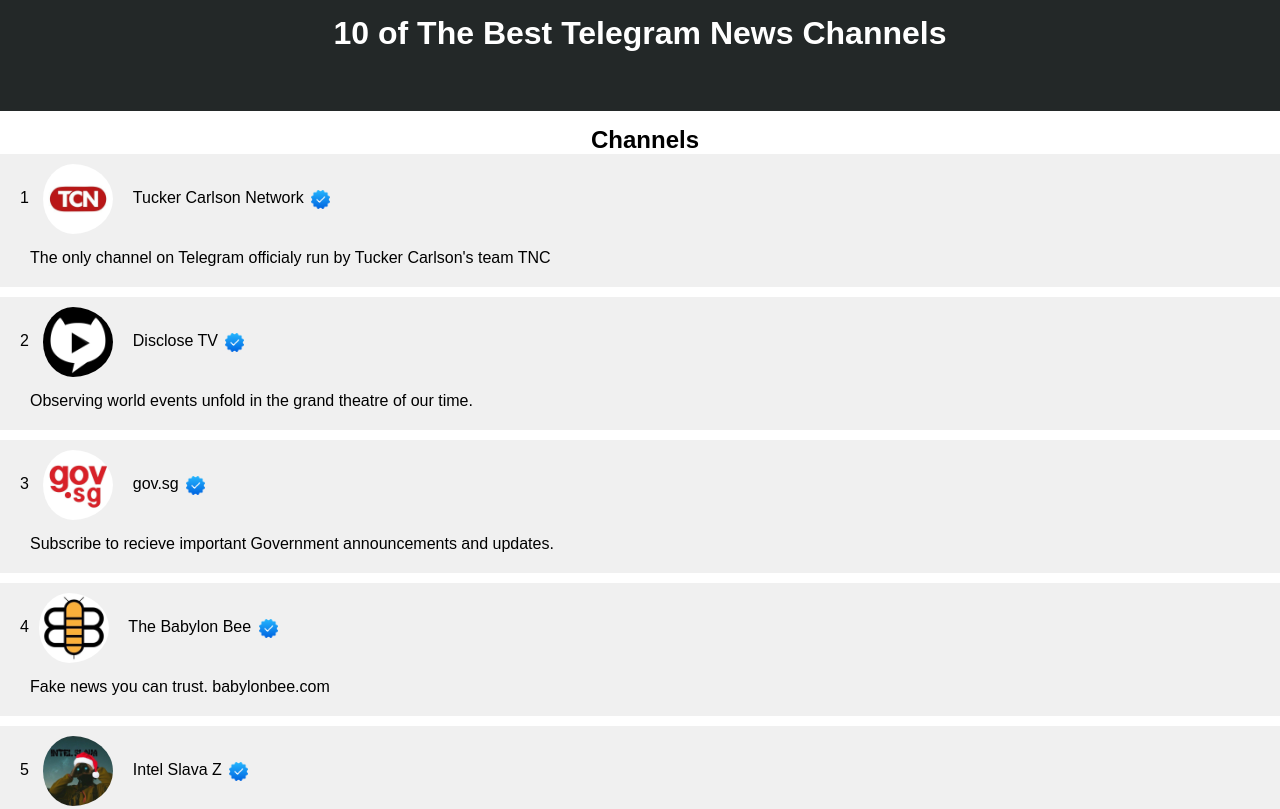
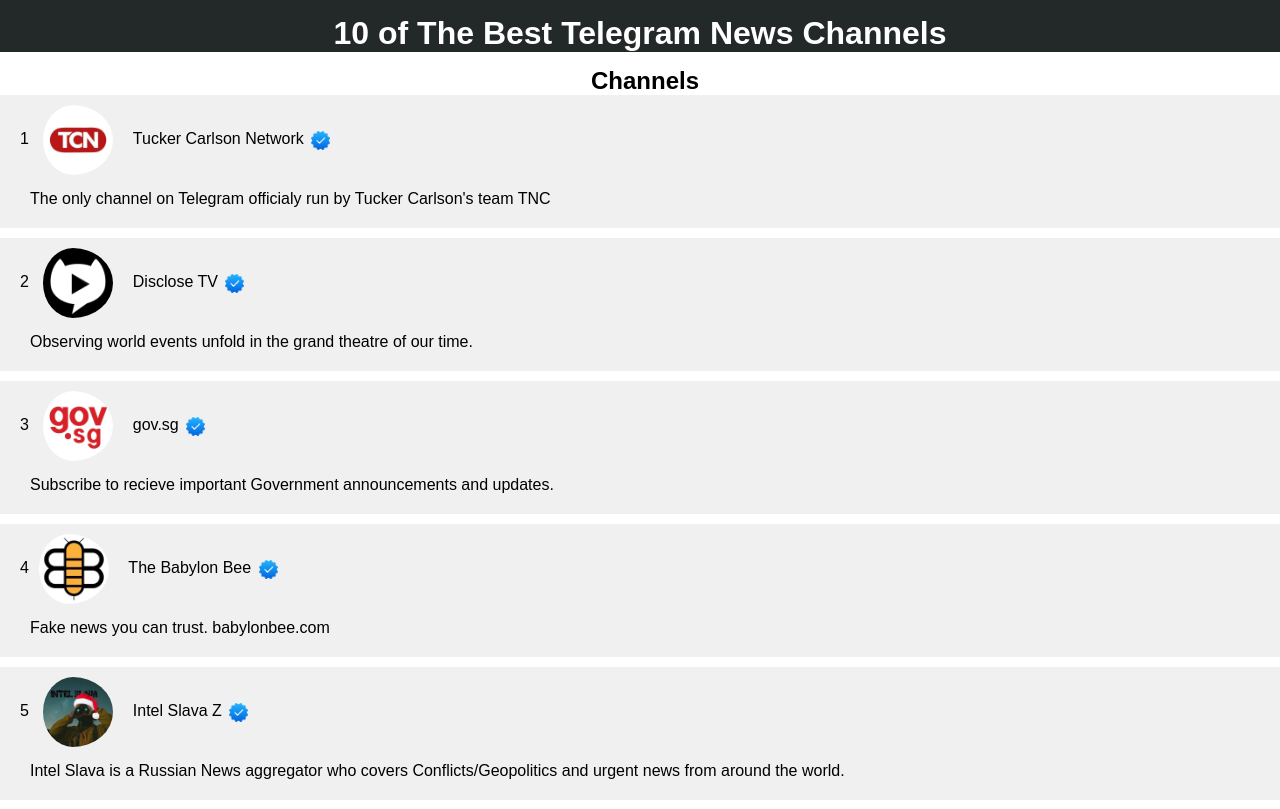
Before and after one commit to jamesTk-max/telegram, a plain HTML site: page index.html in a window 1280 px wide. Shown: the top 809 px of the page. Drawn offline with Linux system fonts and the light colour scheme.

Commit message:
Update style.css

```diff
--- a/style.css
+++ b/style.css
@@ -6,7 +6,6 @@
 header{
     background-color: rgb(35, 40, 40);
     color: #fff;
-    height: 12vh;
     text-align: center;
     padding-top: 15px;
 }
```
